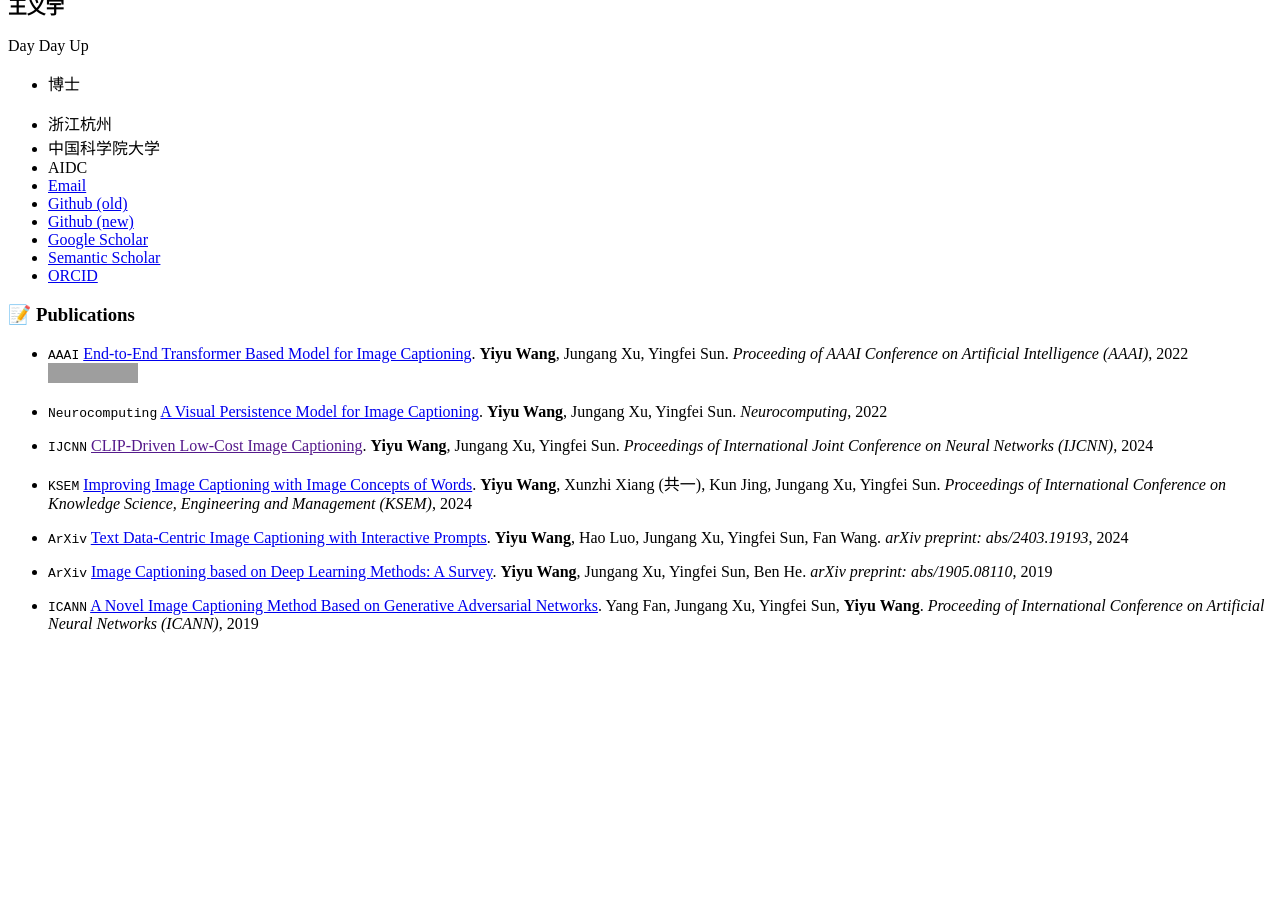
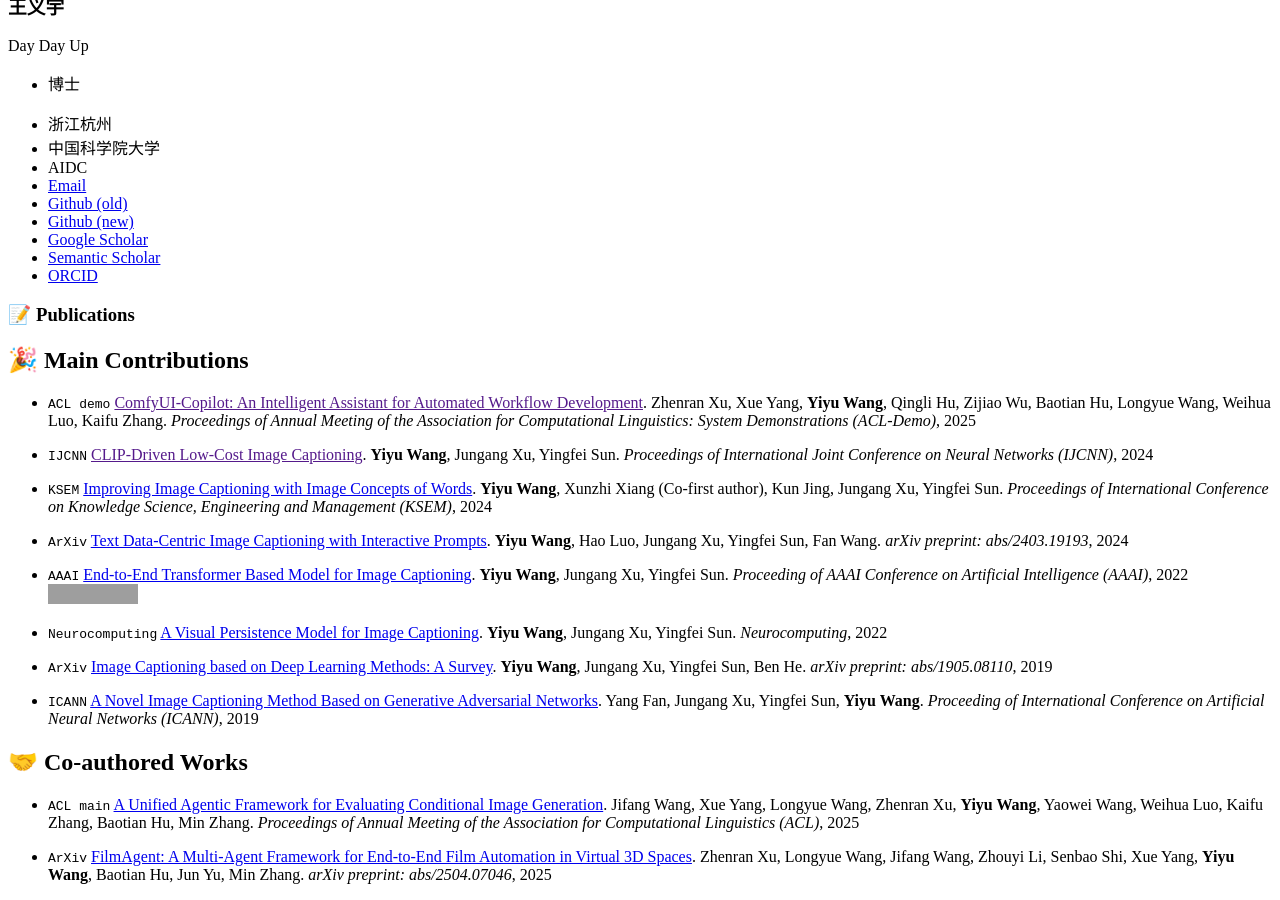
Before and after one commit to curya-wangyiyu/about_cn, a Jekyll site: the page built from _pages/includes/publications.md, in a window 1280 px wide and 900 px high, scrolled down 793 px. Built offline with Jekyll 4.4.1, drawn with Linux system fonts in a browser that asks for light colours; our own code applies the rules of GitHub Pages for plain Markdown files; before the commit the page ends 1442 px from its top, so only the background shows below that; grey boxes are pictures that could not be loaded.

Commit message:
update pubs

```diff
--- a/_pages/includes/publications.md
+++ b/_pages/includes/publications.md
@@ -1,15 +1,26 @@
 # 📝 Publications
+
+## 🎉 Main Contributions
+
+- ``ACL demo`` [ComfyUI-Copilot: An Intelligent Assistant for Automated Workflow Development](). Zhenran Xu, Xue Yang, **Yiyu Wang**, Qingli Hu, Zijiao Wu, Baotian Hu, Longyue Wang, Weihua Luo, Kaifu Zhang. _Proceedings of Annual Meeting of the Association for Computational Linguistics: System Demonstrations (ACL-Demo)_, 2025
+
+- ``IJCNN`` [CLIP-Driven Low-Cost Image Captioning](). **Yiyu Wang**, Jungang Xu, Yingfei Sun. _Proceedings of International Joint Conference on Neural Networks (IJCNN)_, 2024
+
+- ``KSEM`` [Improving Image Captioning with Image Concepts of Words](https://link.springer.com/chapter/10.1007/978-981-97-5495-3_27). **Yiyu Wang**, Xunzhi Xiang (Co-first author), Kun Jing, Jungang Xu, Yingfei Sun. _Proceedings of International Conference on Knowledge Science, Engineering and Management (KSEM)_, 2024
+
+- ``ArXiv`` [Text Data-Centric Image Captioning with Interactive Prompts](https://arxiv.org/abs/2403.19193). **Yiyu Wang**, Hao Luo, Jungang Xu, Yingfei Sun, Fan Wang. _arXiv preprint: abs/2403.19193_, 2024
 
 - ``AAAI`` [End-to-End Transformer Based Model for Image Captioning](https://arxiv.org/abs/2203.15350). **Yiyu Wang**, Jungang Xu, Yingfei Sun. _Proceeding of AAAI Conference on Artificial Intelligence (AAAI)_, 2022 &nbsp; [![](https://img.shields.io/github/stars/232525/PureT?style=social&label=Stars)](https://github.com/232525/PureT)
 
 - ``Neurocomputing`` [A Visual Persistence Model for Image Captioning](https://www.sciencedirect.com/science/article/pii/S0925231221014922?via%3Dihub). **Yiyu Wang**, Jungang Xu, Yingfei Sun. _Neurocomputing_, 2022
 
-- ``IJCNN`` [CLIP-Driven Low-Cost Image Captioning](). **Yiyu Wang**, Jungang Xu, Yingfei Sun. _Proceedings of International Joint Conference on Neural Networks (IJCNN)_, 2024
-
-- ``KSEM`` [Improving Image Captioning with Image Concepts of Words](https://link.springer.com/chapter/10.1007/978-981-97-5495-3_27). **Yiyu Wang**, Xunzhi Xiang (共一), Kun Jing, Jungang Xu, Yingfei Sun. _Proceedings of International Conference on Knowledge Science, Engineering and Management (KSEM)_, 2024
-
-- ``ArXiv`` [Text Data-Centric Image Captioning with Interactive Prompts](https://arxiv.org/abs/2403.19193). **Yiyu Wang**, Hao Luo, Jungang Xu, Yingfei Sun, Fan Wang. _arXiv preprint: abs/2403.19193_, 2024
 
 - ``ArXiv`` [Image Captioning based on Deep Learning Methods: A Survey](https://arxiv.org/abs/1905.08110). **Yiyu Wang**, Jungang Xu, Yingfei Sun, Ben He. _arXiv preprint: abs/1905.08110_, 2019
 
 - ``ICANN`` [A Novel Image Captioning Method Based on Generative Adversarial Networks](https://link.springer.com/chapter/10.1007/978-3-030-30490-4_23). Yang Fan, Jungang Xu, Yingfei Sun, **Yiyu Wang**. _Proceeding of International Conference on Artificial Neural Networks (ICANN)_, 2019
+
+## 🤝 Co-authored Works
+
+- ``ACL main`` [A Unified Agentic Framework for Evaluating Conditional Image Generation](https://arxiv.org/abs/2504.07046). Jifang Wang, Xue Yang, Longyue Wang, Zhenran Xu, **Yiyu Wang**, Yaowei Wang, Weihua Luo, Kaifu Zhang, Baotian Hu, Min Zhang. _Proceedings of Annual Meeting of the Association for Computational Linguistics (ACL)_, 2025
+
+- ``ArXiv`` [FilmAgent: A Multi-Agent Framework for End-to-End Film Automation in Virtual 3D Spaces](https://arxiv.org/abs/2504.07046). Zhenran Xu, Longyue Wang, Jifang Wang, Zhouyi Li, Senbao Shi, Xue Yang, **Yiyu Wang**, Baotian Hu, Jun Yu, Min Zhang. _arXiv preprint: abs/2504.07046_, 2025
```
